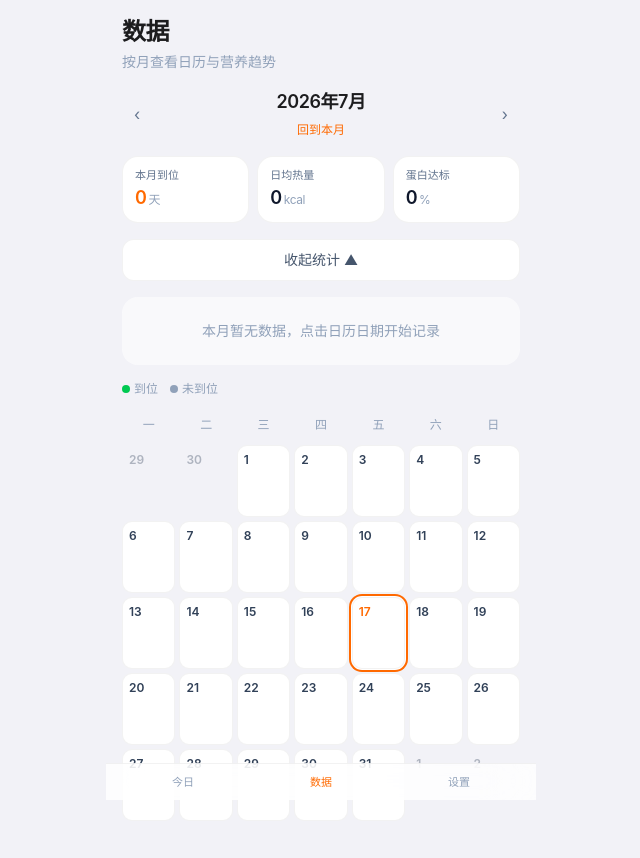
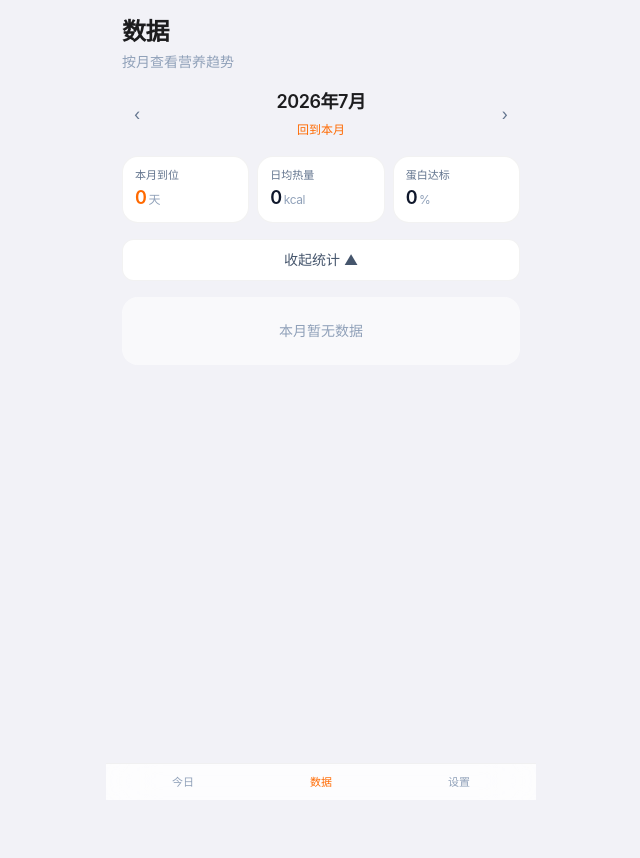
Before and after one commit to Dewyue/diet-log, a React (Vite) app: page /calendar in a window 1280 px wide. Shown: the top 858 px of the page, without its empty margins (319-959 px from the left). After the commit the page ends 800 px from the top, so only its background shows below. Built offline with nearby package versions, Linux system fonts and the light colour scheme.

Commit message:
Simplify data page to monthly calorie trends
Remove the calendar grid and stacked macro chart; keep summary cards and calorie trend.

Co-authored-by: Cursor <cursoragent@cursor.com>

```diff
--- a/src/components/DayCell.tsx
+++ /dev/null
@@ -1,63 +0,0 @@
-import type { DailyStatus } from '../lib/dailyStatus'
-
-interface DayCellProps {
-  day: number
-  inMonth: boolean
-  isToday: boolean
-  status: DailyStatus | null
-  onClick: () => void
-}
-
-export default function DayCell({
-  day,
-  inMonth,
-  isToday,
-  status,
-  onClick,
-}: DayCellProps) {
-  const hasEntries = Boolean(status?.hasEntries)
-  const onTrack = Boolean(status?.onTrack)
-  const kcal = status?.totals.calories ?? 0
-
-  return (
-    <button
-      type="button"
-      onClick={onClick}
-      className={[
-        'flex min-h-[72px] flex-col rounded-[10px] border p-1.5 text-left transition active:scale-[0.98]',
-        inMonth
-          ? 'border-black/5 bg-white dark:border-white/10 dark:bg-[#1c1c1e]'
-          : 'border-transparent bg-transparent opacity-35',
-        isToday ? 'ring-2 ring-orange-500 ring-offset-1 dark:ring-offset-black' : '',
-        hasEntries ? 'shadow-sm' : '',
-      ].join(' ')}
-    >
-      <div className="mb-1 flex items-center justify-between">
-        <span
-          className={[
-            'text-xs font-semibold',
-            isToday ? 'text-orange-500' : 'text-slate-700 dark:text-slate-200',
-          ].join(' ')}
-        >
-          {day}
-        </span>
-        {hasEntries && (
-          <span
-            className={[
-              'h-2 w-2 rounded-full',
-              onTrack ? 'bg-green-500' : 'bg-slate-400',
-            ].join(' ')}
-          />
-        )}
-      </div>
-
-      <div className="flex flex-1 flex-col justify-end overflow-hidden">
-        {hasEntries && (
-          <span className="truncate text-[10px] leading-tight text-slate-500 dark:text-slate-400">
-            {Math.round(kcal)}
-          </span>
-        )}
-      </div>
-    </button>
-  )
-}
--- a/src/components/MonthCalendar.tsx
+++ /dev/null
@@ -1,57 +0,0 @@
-import { WEEKDAY_LABELS, getCalendarCells } from '../lib/dates'
-import { computeDailyStatus } from '../lib/dailyStatus'
-import { groupByDate } from '../hooks/useEntries'
-import type { DailyTargets, FoodEntry } from '../types'
-import DayCell from './DayCell'
-
-interface MonthCalendarProps {
-  year: number
-  month: number
-  entries: FoodEntry[]
-  targets: DailyTargets
-  onSelectDate: (date: string) => void
-}
-
-export default function MonthCalendar({
-  year,
-  month,
-  entries,
-  targets,
-  onSelectDate,
-}: MonthCalendarProps) {
-  const cells = getCalendarCells(year, month)
-  const byDate = groupByDate(entries)
-
-  return (
-    <div>
-      <div className="mb-2 grid grid-cols-7 gap-1">
-        {WEEKDAY_LABELS.map((label) => (
-          <div
-            key={label}
-            className="py-1 text-center text-xs font-medium text-slate-400"
-          >
-            {label}
-          </div>
-        ))}
-      </div>
-
-      <div className="grid grid-cols-7 gap-1">
-        {cells.map((cell) => {
-          const dayEntries = byDate.get(cell.date) ?? []
-          const status =
-            dayEntries.length > 0 ? computeDailyStatus(dayEntries, targets) : null
-          return (
-            <DayCell
-              key={cell.date}
-              day={cell.day}
-              inMonth={cell.inMonth}
-              isToday={cell.isToday}
-              status={status}
-              onClick={() => onSelectDate(cell.date)}
-            />
-          )
-        })}
-      </div>
-    </div>
-  )
-}
--- a/src/components/StatsCharts.tsx
+++ b/src/components/StatsCharts.tsx
@@ -1,7 +1,5 @@
 import { useMemo } from 'react'
 import {
-  Bar,
-  BarChart,
   CartesianGrid,
   Line,
   LineChart,
@@ -107,24 +105,6 @@ export default function StatsCharts({
     return daily
   }, [entries, year, month, targets.calories])
 
-  const macrosStack = useMemo(() => {
-    const lastDay = new Date(year, month, 0).getDate()
-    const daily: { day: string; protein: number; carbs: number; fat: number }[] = []
-    for (let d = 1; d <= lastDay; d++) {
-      const date = `${year}-${String(month).padStart(2, '0')}-${String(d).padStart(2, '0')}`
-      const dayEntries = entries.filter((e) => e.date === date)
-      if (dayEntries.length === 0) continue
-      const t = sumEntries(dayEntries)
-      daily.push({
-        day: `${d}日`,
-        protein: Math.round(t.protein),
-        carbs: Math.round(t.carbs),
-        fat: Math.round(t.fat),
-      })
-    }
-    return daily
-  }, [entries, year, month])
-
   if (!expanded) return null
 
   const hasData = entries.length > 0
@@ -133,7 +113,7 @@ export default function StatsCharts({
     <div className="space-y-4">
       {!hasData && (
         <p className="rounded-2xl bg-white/60 py-6 text-center text-sm text-slate-400 dark:bg-[#1c1c1e]/60">
-          本月暂无数据，点击日历日期开始记录
+          本月暂无数据
         </p>
       )}
 
@@ -166,22 +146,6 @@ export default function StatsCharts({
           </ResponsiveContainer>
         </ChartCard>
       )}
-
-      {macrosStack.length > 0 && (
-        <ChartCard title="宏量堆叠">
-          <ResponsiveContainer width="100%" height={200}>
-            <BarChart data={macrosStack}>
-              <CartesianGrid strokeDasharray="3 3" vertical={false} />
-              <XAxis dataKey="day" tick={{ fontSize: 11 }} />
-              <YAxis tick={{ fontSize: 11 }} width={32} />
-              <Tooltip />
-              <Bar dataKey="protein" stackId="m" fill="#ff3b30" name="蛋白" />
-              <Bar dataKey="carbs" stackId="m" fill="#34c759" name="碳水" />
-              <Bar dataKey="fat" stackId="m" fill="#5856d6" name="脂肪" radius={[4, 4, 0, 0]} />
-            </BarChart>
-          </ResponsiveContainer>
-        </ChartCard>
-      )}
     </div>
   )
 }
--- a/src/lib/dates.ts
+++ b/src/lib/dates.ts
@@ -1,5 +1,3 @@
-export const WEEKDAY_LABELS = ['一', '二', '三', '四', '五', '六', '日']
-
 export function formatDate(date: Date): string {
   const y = date.getFullYear()
   const m = String(date.getMonth() + 1).padStart(2, '0')
@@ -22,58 +20,6 @@ export function formatDisplayDate(dateStr: string): string {
   return `${date.getMonth() + 1}月${date.getDate()}日 ${weekdays[date.getDay()]}`
 }
 
-export interface CalendarCell {
-  date: string
-  day: number
-  inMonth: boolean
-  isToday: boolean
-}
-
-export function getCalendarCells(year: number, month: number): CalendarCell[] {
-  const today = formatDate(new Date())
-  const firstDay = new Date(year, month - 1, 1)
-  const lastDay = new Date(year, month, 0).getDate()
-
-  // Monday-based week: Mon=0 ... Sun=6
-  const startOffset = (firstDay.getDay() + 6) % 7
-  const cells: CalendarCell[] = []
-
-  for (let i = 0; i < startOffset; i++) {
-    const date = new Date(year, month - 1, -startOffset + i + 1)
-    const dateStr = formatDate(date)
-    cells.push({
-      date: dateStr,
-      day: date.getDate(),
-      inMonth: false,
-      isToday: dateStr === today,
-    })
-  }
-
-  for (let day = 1; day <= lastDay; day++) {
-    const dateStr = `${year}-${String(month).padStart(2, '0')}-${String(day).padStart(2, '0')}`
-    cells.push({
-      date: dateStr,
-      day,
-      inMonth: true,
-      isToday: dateStr === today,
-    })
-  }
-
-  const trailing = (7 - (cells.length % 7)) % 7
-  for (let i = 1; i <= trailing; i++) {
-    const date = new Date(year, month, i)
-    const dateStr = formatDate(date)
-    cells.push({
-      date: dateStr,
-      day: date.getDate(),
-      inMonth: false,
-      isToday: dateStr === today,
-    })
-  }
-
-  return cells
-}
-
 export function getWeekRange(): { start: string; end: string } {
   const now = new Date()
   const day = now.getDay()
--- a/src/pages/CalendarPage.tsx
+++ b/src/pages/CalendarPage.tsx
@@ -1,6 +1,4 @@
 import { useMemo, useState } from 'react'
-import { DaySheet } from '../components/DaySheet'
-import MonthCalendar from '../components/MonthCalendar'
 import StatsCharts, { StatsSummary } from '../components/StatsCharts'
 import { useEntriesByMonth, useTargets } from '../hooks/useEntries'
 import { formatMonthLabel } from '../lib/dates'
@@ -9,7 +7,6 @@ export default function CalendarPage() {
   const now = new Date()
   const [year, setYear] = useState(now.getFullYear())
   const [month, setMonth] = useState(now.getMonth() + 1)
-  const [selectedDate, setSelectedDate] = useState<string | null>(null)
   const [statsExpanded, setStatsExpanded] = useState(true)
 
   const { entries } = useEntriesByMonth(year, month)
@@ -44,7 +41,7 @@ export default function CalendarPage() {
     <div className="space-y-4">
       <header>
         <h1 className="text-2xl font-semibold tracking-tight">数据</h1>
-        <p className="mt-1 text-sm text-slate-400">按月查看日历与营养趋势</p>
+        <p className="mt-1 text-sm text-slate-400">按月查看营养趋势</p>
       </header>
 
       <div className="flex items-center justify-between">
@@ -91,27 +88,6 @@ export default function CalendarPage() {
         month={month}
         expanded={statsExpanded}
       />
-
-      <div className="flex items-center gap-3 text-xs text-slate-400">
-        <span className="flex items-center gap-1">
-          <span className="h-2 w-2 rounded-full bg-green-500" /> 到位
-        </span>
-        <span className="flex items-center gap-1">
-          <span className="h-2 w-2 rounded-full bg-slate-400" /> 未到位
-        </span>
-      </div>
-
-      <MonthCalendar
-        year={year}
-        month={month}
-        entries={entries}
-        targets={targets}
-        onSelectDate={setSelectedDate}
-      />
-
-      {selectedDate && (
-        <DaySheet date={selectedDate} onClose={() => setSelectedDate(null)} />
-      )}
     </div>
   )
 }
```
